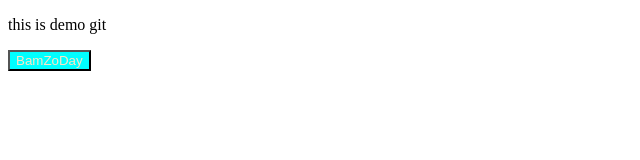
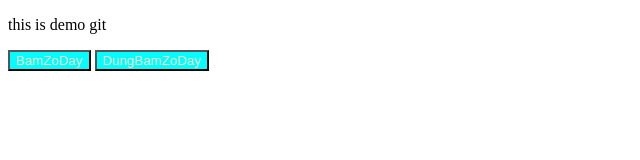
Before and after one commit to Zephyrus1411/demoGit, a plain HTML site: page index.html in a window 1280 px wide. Shown: the whole page, without its empty margins (0-640 px from the left). Drawn offline with Linux system fonts and the light colour scheme.

Commit message:
uppdate nhanh2

```diff
--- a/index.html
+++ b/index.html
@@ -13,5 +13,8 @@
      <button>
         BamZoDay
      </button>
+     <button>
+      DungBamZoDay
+   </button>
   </body>
 </html>
```
